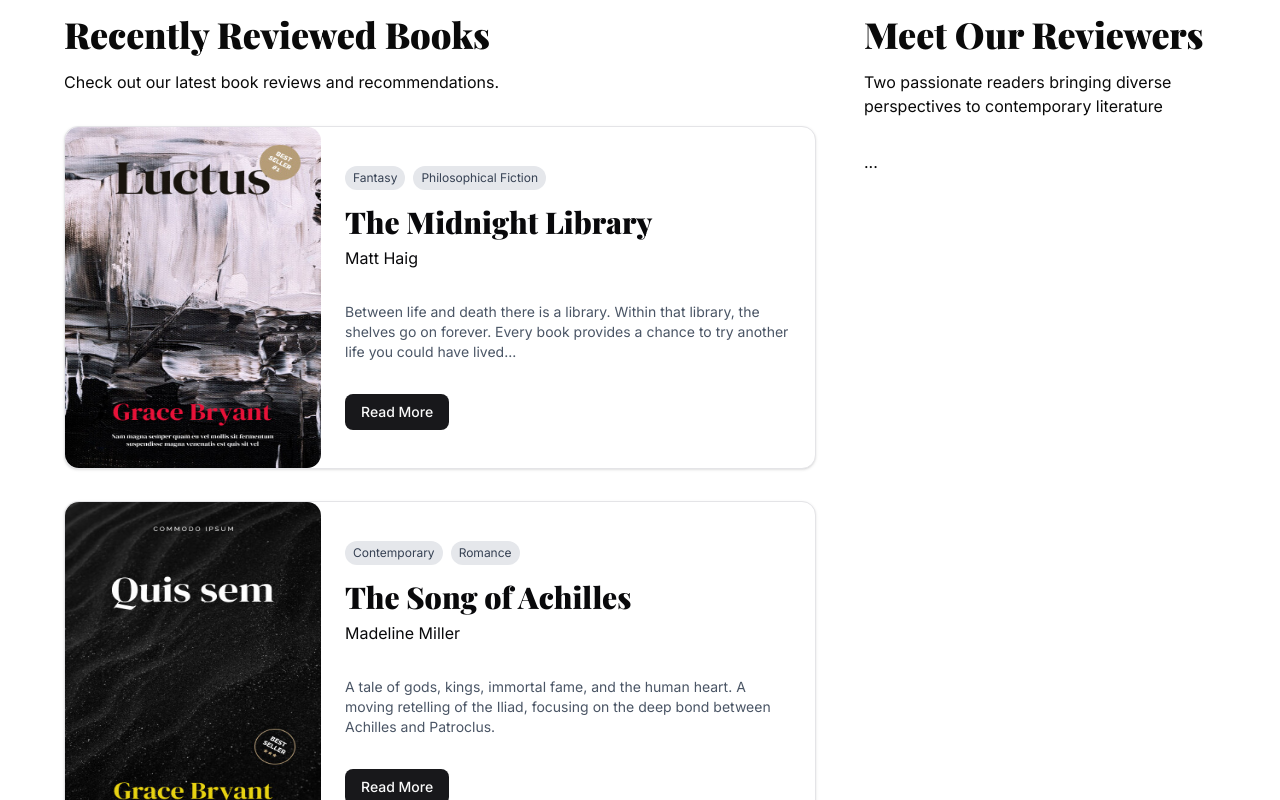
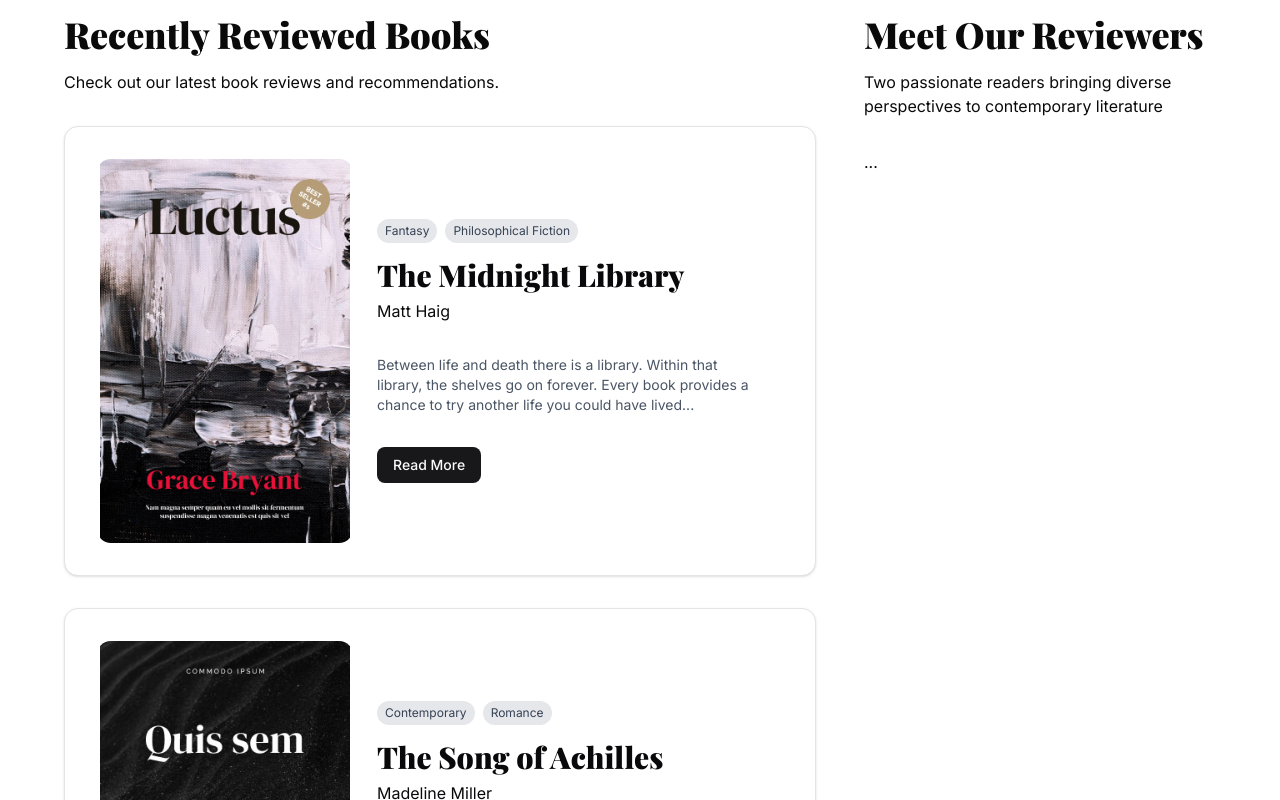
Before and after one commit to romcstd/book-graveyard, a Next.js app in the folder client/: page / in a window 1280 px wide. Shown: the part 1500-2300 px from the top of the page. Built offline with nearby package versions, Linux system fonts and the light colour scheme.

Commit message:
release-v0.0.6

```diff
--- a/client/app/page.tsx
+++ b/client/app/page.tsx
@@ -7,7 +7,7 @@ export default function HomePage() {
       <main>
         <HeroSection />
         <div className="relative px-8 sm:px-16 sm:py-8 ">
-          <div className="grid grid-cols-1 lg:grid-cols-3 gap-12">
+          <div className="grid grid-cols-1 xl:grid-cols-3 gap-12">
             <RecentBooks />
             <Reviewers />
           </div>
--- a/client/components/recent-books-card.tsx
+++ b/client/components/recent-books-card.tsx
@@ -11,14 +11,14 @@ interface BookCardProps {
 export function RecentBooksCard({ book }: BookCardProps) {
     return (
         <Card className="py-0">
-            <div className="flex flex-col sm:flex-row">
-                <div className="relative aspect-[3/4] w-full max-w-32 sm:max-w-64 h-auto mx-auto sm:mx-0 mt-4 sm:mt-0">
+            <div className="flex flex-col sm:flex-row py-4 sm:p-8">
+                <div className="relative aspect-[2/3] w-full max-w-48 sm:max-w-64 h-auto mx-auto sm:mx-0 mt-4 sm:mt-0">
                     <Image
                         src={book.image}
                         alt={book.title}
                         priority
                         fill
-                        className="object-center object-fill rounded-xl"
+                        className="object-center object-contain rounded-xl"
                     />
                 </div>
                 <div className="w-full flex flex-col justify-center text-center sm:text-left gap-4 xl:gap-8 py-4 sm:py-0">
```
